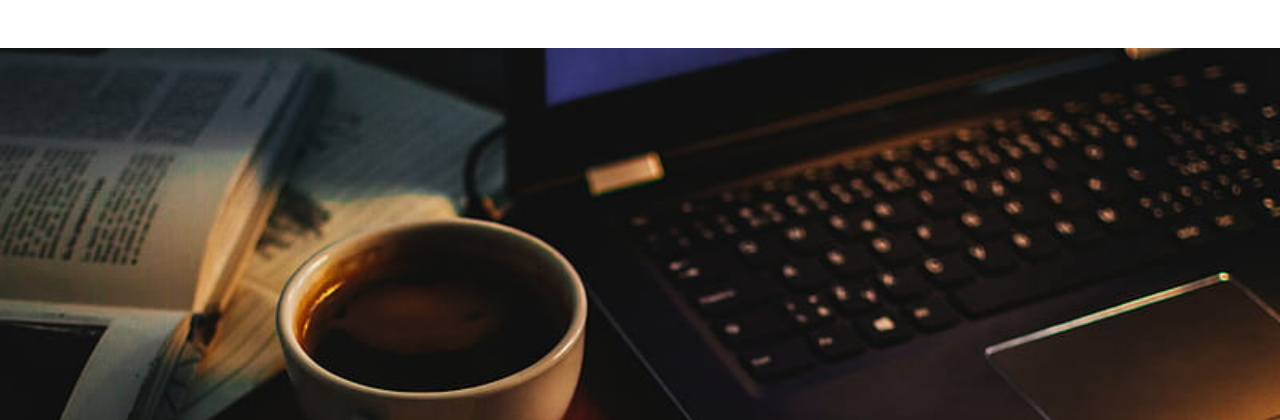
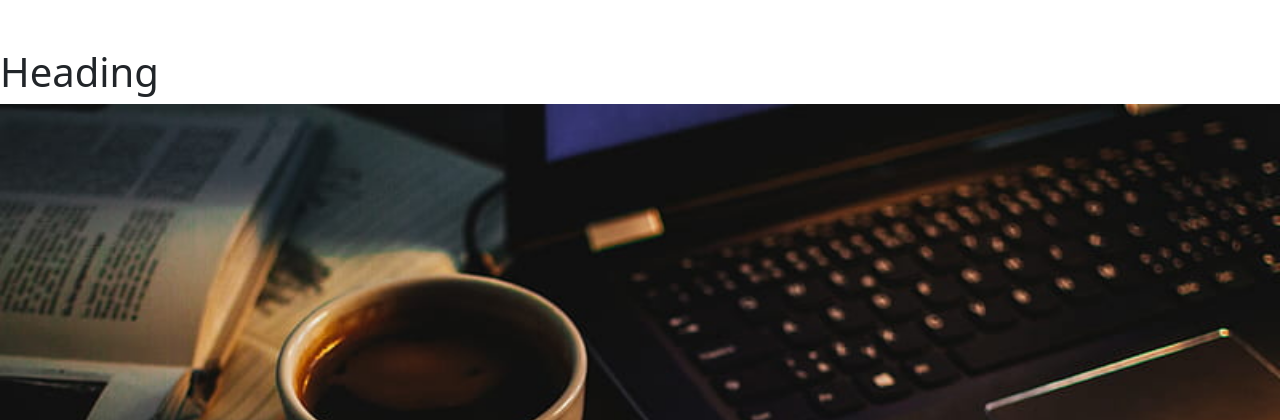
Before and after one commit to harsh-coder-png/Djangopractice, a Django app: template bookstore/shop/templates/shop/home.html in a window 1280 px wide. Shown: the part 56-476 px from the top of the page. Run offline with Django 5.2, Linux system fonts and the light colour scheme; the template is opened without the code that fills it, so the values that code supplies are empty.

Commit message:
Home.html updated

```diff
--- a/bookstore/shop/templates/shop/home.html
+++ b/bookstore/shop/templates/shop/home.html
@@ -2,6 +2,7 @@
 
 {% block body %}
 {% load static %}
+<h1>Heading</h1>
 <div id="carouselExample" class="carousel slide">
   <div class="carousel-inner">
     <div class="carousel-item active">
```
